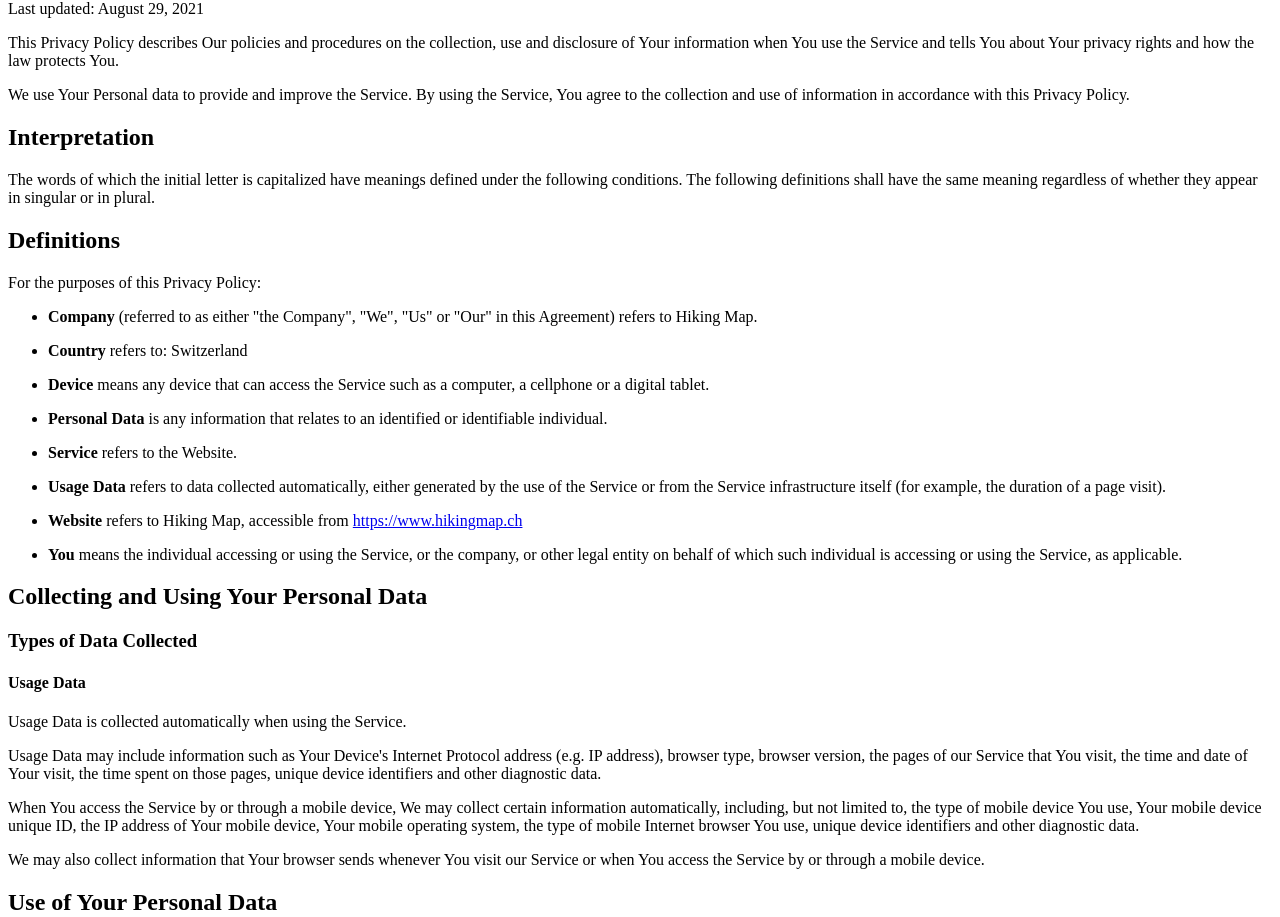
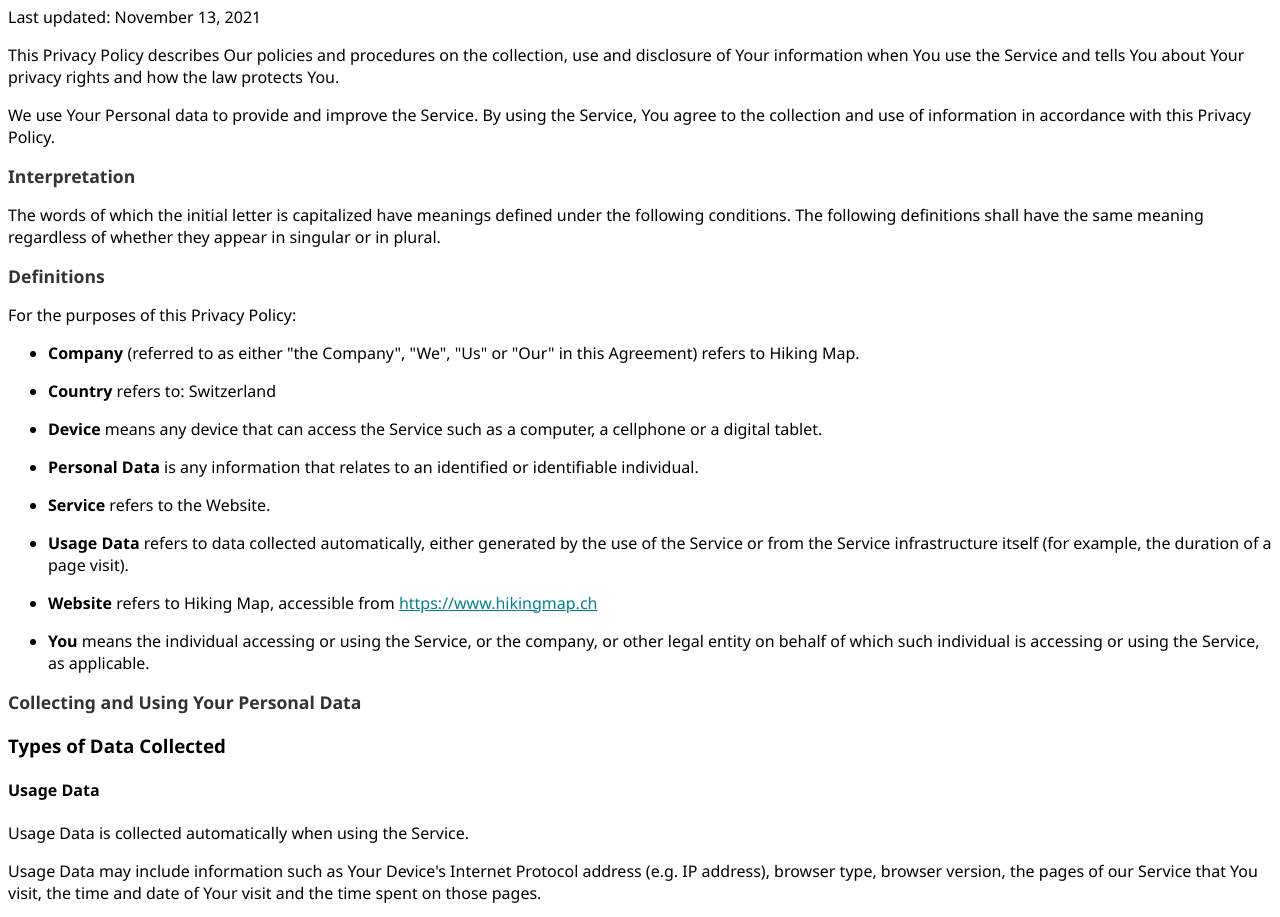
Before and after one commit to Pascalco/hikingmap, a website: page frontend/public/privacypolicy.html in a window 1280 px wide. Shown: the part 80-997 px from the top of the page. Drawn offline with Linux system fonts and the light colour scheme.

Commit message:
improve style

```diff
--- a/frontend/public/privacypolicy.html
+++ b/frontend/public/privacypolicy.html
@@ -7,12 +7,26 @@
     <link rel="manifest" href="manifest.json">
     <meta name="theme-color" content="#fbc200"/>
     <title>Hiking Map</title>
+    <style>
+        body{
+            font-family: 'Segoe UI', Tahoma, Geneva, Verdana, sans-serif;
+        }
+
+        h2{
+            font-size: 1.1em;
+            color: #333;
+        }
+
+        a{
+            color:#008090;
+        }
+    </style>
   </head>
   <body>
     <div id="root">
         <h1>Privacy Policy</h1>
 
-        <p>Last updated: August 29, 2021</p>
+        <p>Last updated: November 13, 2021</p>
         <p>This Privacy Policy describes Our policies and procedures on the
         collection, use and disclosure of Your information when You use the
         Service and tells You about Your privacy rights and how the law protects
@@ -66,15 +80,12 @@
             <p>Usage Data is collected automatically when using the Service.</p>
             <p>Usage Data may include information such as Your Device's Internet
             Protocol address (e.g. IP address), browser type, browser version, the
-            pages of our Service that You visit, the time and date of Your visit,
-            the time spent on those pages, unique device identifiers and other
-            diagnostic data.</p>
+            pages of our Service that You visit, the time and date of Your visit and
+            the time spent on those pages.</p>
             <p>When You access the Service by or through a mobile device, We may
-            collect certain information automatically, including, but not limited
-            to, the type of mobile device You use, Your mobile device unique ID, the
-            IP address of Your mobile device, Your mobile operating system, the
-            type of mobile Internet browser You use, unique device identifiers and
-            other diagnostic data.</p>
+            collect certain information automatically such as the type of mobile device You use, the
+            IP address of Your mobile device, Your mobile operating system and the
+            type of mobile Internet browser You use.</p>
             <p>We may also collect information that Your browser sends whenever You
             visit our Service or when You access the Service by or through a mobile
             device.</p>
```
